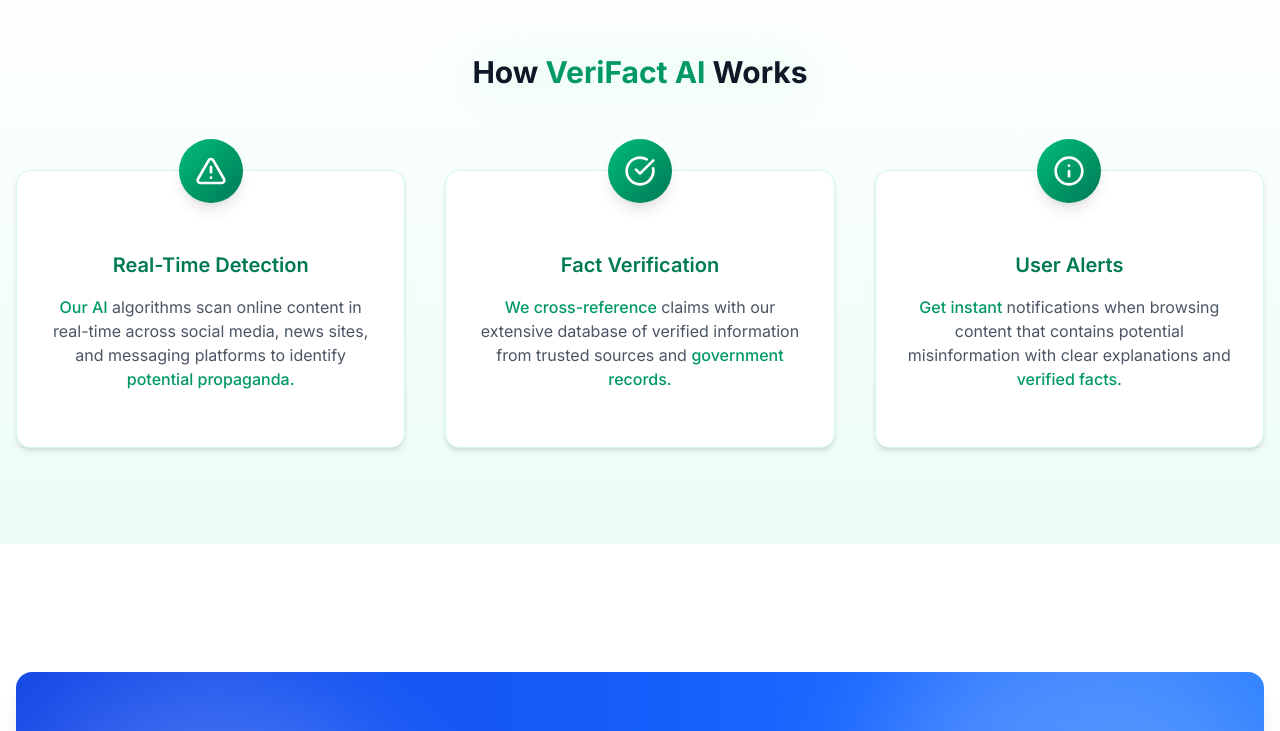
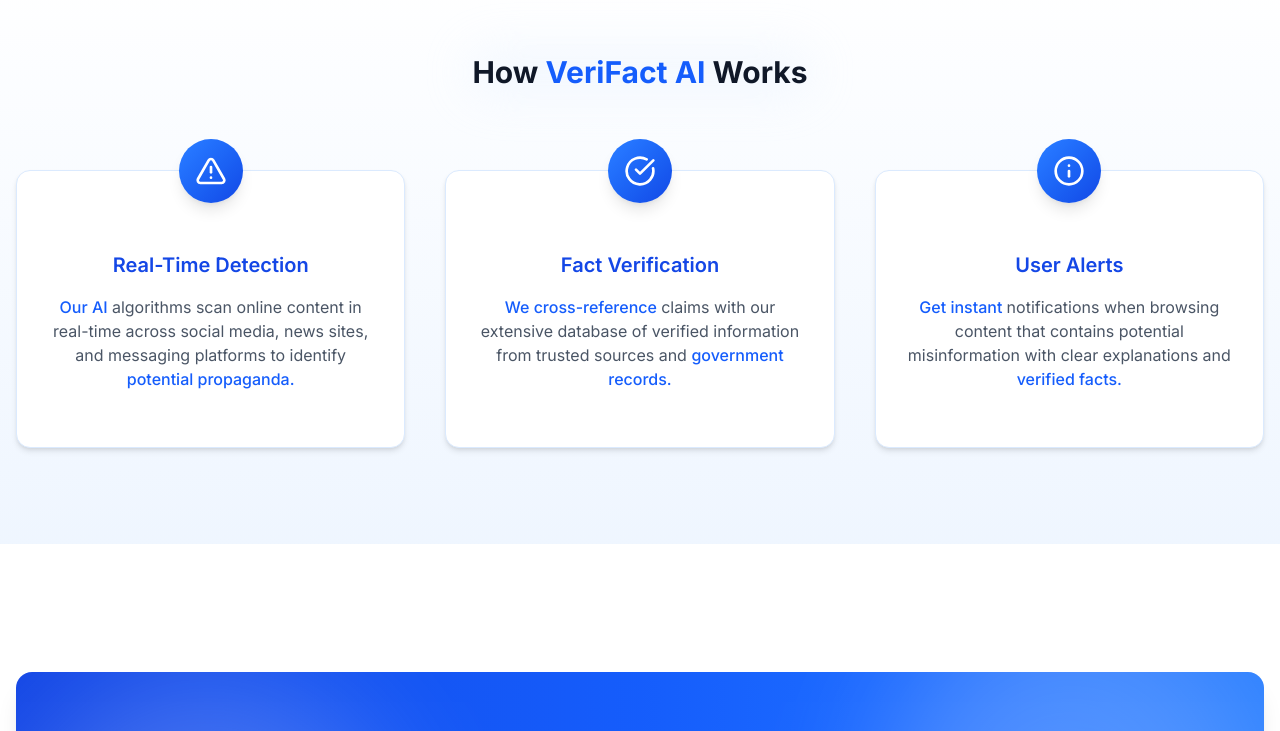
Before and after one commit to LordPranjay/VeriFact-AI, a Next.js app in the folder verifact-web/: page / in a window 1280 px wide. Shown: the part 1585-2316 px from the top of the page. Built offline with nearby package versions, Linux system fonts and the light colour scheme; no server answers; the database is empty.

Commit message:
changes in howitworks section

```diff
--- a/verifact-web/components/sections/HowitWorks.tsx
+++ b/verifact-web/components/sections/HowitWorks.tsx
@@ -18,13 +18,17 @@
 import { Button } from "@/components/ui/button";
 import { Badge } from "@/components/ui/badge";
 import { Card, CardContent } from "@/components/ui/card";
+import { createClient } from "@/utils/supbase/client";
+import Navbar from "@/components/Navbar";
+import Footer from "@/components/Footer";
 import { motion } from "framer-motion";
 import { staggerContainer, fadeIn, textVariant } from "@/utils/motion";
-
+import HeroSection from "@/components/sections/HeroSection";
+import Dashboard from "@/components/sections/Dashboard";
 
 const HowitWorks = () => {
   return (
-    <section className="bg-gradient-to-b from-white to-emerald-50 py-24 relative overflow-hidden">
+    <section className="bg-gradient-to-b from-white to-blue-50 py-24 relative overflow-hidden">
       <motion.div
         variants={staggerContainer}
         initial="hidden"
@@ -38,9 +42,9 @@
         >
           <div className="inline-block relative mb-4">
             <h2 className="text-2xl md:text-3xl font-bold text-gray-900 relative z-10">
-              How <span className="text-emerald-600">VeriFact AI</span> Works
+              How <span className="text-blue-600">VeriFact AI</span> Works
             </h2>
-            <div className="absolute -inset-1 bg-emerald-100 rounded-full blur-xl opacity-30 -z-10"></div>
+            <div className="absolute -inset-1 bg-blue-100 rounded-full blur-xl opacity-30 -z-10"></div>
           </div>
         </motion.div>
 
@@ -72,14 +76,14 @@
               key={index}
               variants={fadeIn("up", "spring", index * 0.2, 0.75)}
             >
-              <Card className="border-emerald-100 hover:border-emerald-300 transition-all duration-500 relative shadow-md hover:shadow-xl overflow-visible transform hover:-translate-y-2 group">
-                <div className="absolute top-0 left-1/2 transform -translate-x-1/2 -translate-y-1/2 w-16 h-16 bg-gradient-to-br from-emerald-500 to-emerald-700 rounded-full flex items-center justify-center shadow-lg group-hover:scale-110 transition-transform duration-300">
+              <Card className="border-blue-100 hover:border-blue-300 transition-all duration-500 relative shadow-md hover:shadow-xl overflow-visible transform hover:-translate-y-2 group">
+                <div className="absolute top-0 left-1/2 transform -translate-x-1/2 -translate-y-1/2 w-16 h-16 bg-gradient-to-br from-blue-500 to-blue-700 rounded-full flex items-center justify-center shadow-lg group-hover:scale-110 transition-transform duration-300">
                   {feature.icon}
                 </div>
                 <CardContent className="pt-14 pb-8 px-8 text-center">
-                  <h3 className="text-xl font-semibold text-emerald-700 mb-4 relative inline-block">
+                  <h3 className="text-xl font-semibold text-blue-700 mb-4 relative inline-block">
                     {feature.title}
-                    <span className="absolute -bottom-1 left-0 w-0 h-0.5 bg-emerald-400 group-hover:w-full transition-all duration-500"></span>
+                    <span className="absolute -bottom-1 left-0 w-0 h-0.5 bg-blue-400 group-hover:w-full transition-all duration-500"></span>
                   </h3>
                   <p className="text-gray-600">
                     {feature.description.split(" ").map((word, i) =>
@@ -87,7 +91,7 @@
                       i === 1 ||
                       i === feature.description.split(" ").length - 1 ||
                       i === feature.description.split(" ").length - 2 ? (
-                        <span key={i} className="text-emerald-600 font-medium">
+                        <span key={i} className="text-blue-600 font-medium">
                           {" "}
                           {word}{" "}
                         </span>
```
